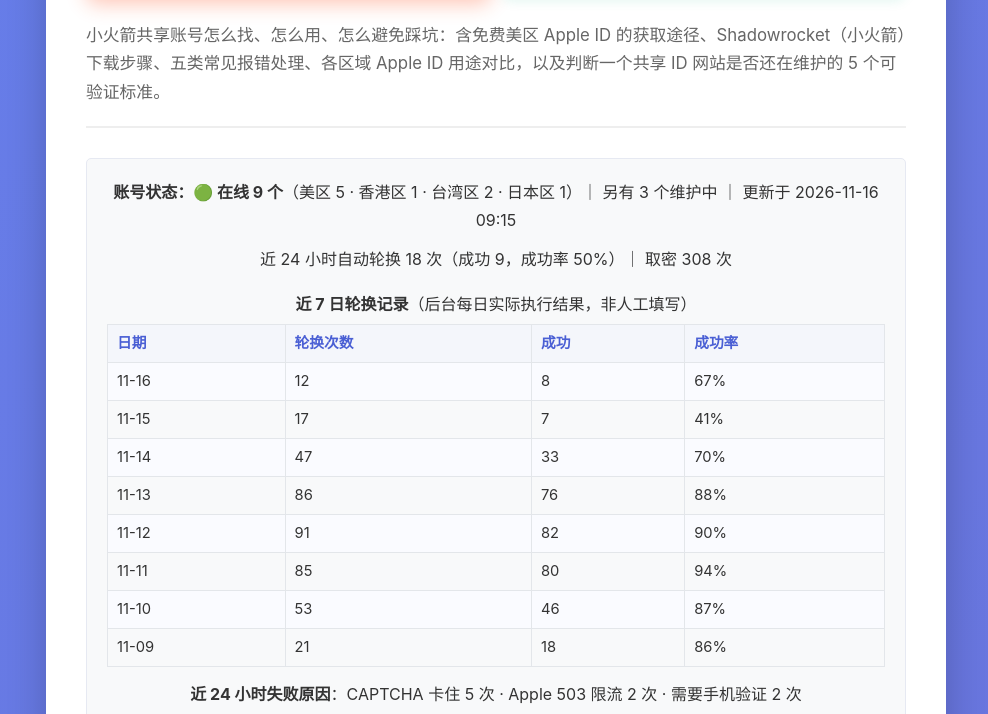
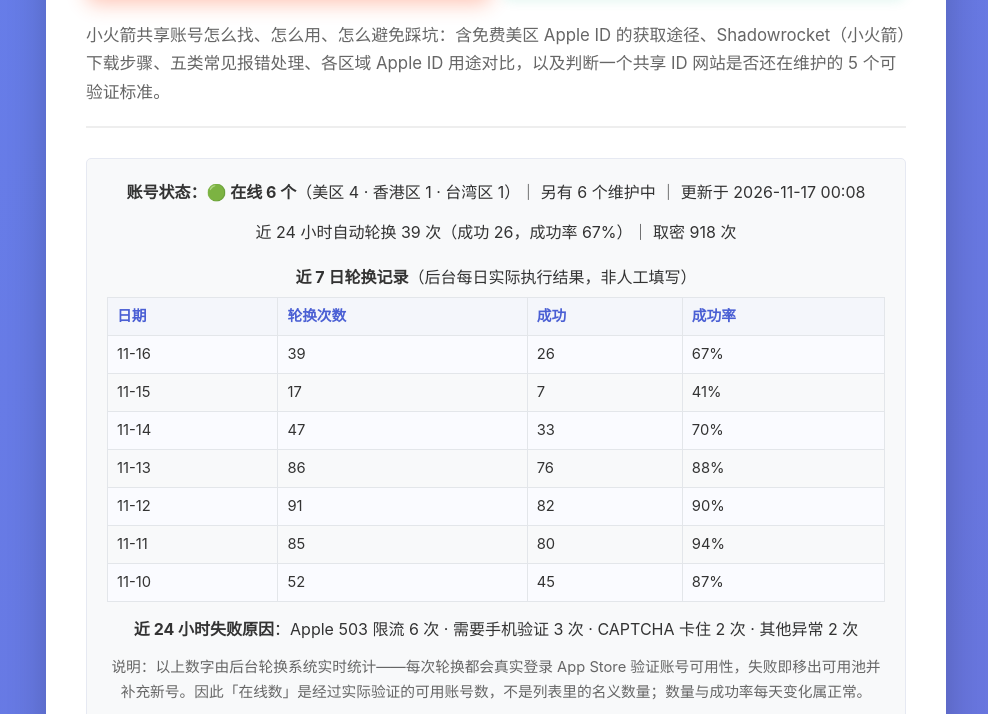
Before and after one commit to gulliblerea/-id-, a plain HTML site: page index.html in a window 1280 px wide. Shown: the part 220-934 px from the top of the page, without its empty margins (144-1132 px from the left). Drawn offline with Linux system fonts and the light colour scheme.

Commit message:
data: 更新 /-id-/ 今日账号状态（2026-11-17，在线 6）

```diff
--- a/index.html
+++ b/index.html
@@ -175,21 +175,20 @@ box-shadow:0 4px 12px rgba(16,185,129,.12)}
 
         <div class="link-box cta-top">
             <!-- DAILY_STATUS_START -->
-            <p><strong>账号状态：🟢 在线 9 个</strong>（美区 5 · 香港区 1 · 台湾区 2 · 日本区 1）｜ 另有 3 个维护中 ｜ 更新于 2026-11-16 09:15</p>
-            <p>近 24 小时自动轮换 18 次（成功 9，成功率 50%）｜ 取密 308 次</p>
+            <p><strong>账号状态：🟢 在线 6 个</strong>（美区 4 · 香港区 1 · 台湾区 1）｜ 另有 6 个维护中 ｜ 更新于 2026-11-17 00:08</p>
+            <p>近 24 小时自动轮换 39 次（成功 26，成功率 67%）｜ 取密 918 次</p>
             <p style="margin:18px 0 6px;"><strong>近 7 日轮换记录</strong>（后台每日实际执行结果，非人工填写）</p>
             <table style="width:100%;border-collapse:collapse;margin:0 0 14px;font-size:.92em;">
             <tr><th style="border:1px solid #e3e6ea;padding:6px 9px;background:#f4f6fb;text-align:left;">日期</th><th style="border:1px solid #e3e6ea;padding:6px 9px;background:#f4f6fb;text-align:left;">轮换次数</th><th style="border:1px solid #e3e6ea;padding:6px 9px;background:#f4f6fb;text-align:left;">成功</th><th style="border:1px solid #e3e6ea;padding:6px 9px;background:#f4f6fb;text-align:left;">成功率</th></tr>
-            <tr><td style="border:1px solid #e3e6ea;padding:6px 9px;">11-16</td><td style="border:1px solid #e3e6ea;padding:6px 9px;">12</td><td style="border:1px solid #e3e6ea;padding:6px 9px;">8</td><td style="border:1px solid #e3e6ea;padding:6px 9px;">67%</td></tr>
+            <tr><td style="border:1px solid #e3e6ea;padding:6px 9px;">11-16</td><td style="border:1px solid #e3e6ea;padding:6px 9px;">39</td><td style="border:1px solid #e3e6ea;padding:6px 9px;">26</td><td style="border:1px solid #e3e6ea;padding:6px 9px;">67%</td></tr>
             <tr><td style="border:1px solid #e3e6ea;padding:6px 9px;">11-15</td><td style="border:1px solid #e3e6ea;padding:6px 9px;">17</td><td style="border:1px solid #e3e6ea;padding:6px 9px;">7</td><td style="border:1px solid #e3e6ea;padding:6px 9px;">41%</td></tr>
             <tr><td style="border:1px solid #e3e6ea;padding:6px 9px;">11-14</td><td style="border:1px solid #e3e6ea;padding:6px 9px;">47</td><td style="border:1px solid #e3e6ea;padding:6px 9px;">33</td><td style="border:1px solid #e3e6ea;padding:6px 9px;">70%</td></tr>
             <tr><td style="border:1px solid #e3e6ea;padding:6px 9px;">11-13</td><td style="border:1px solid #e3e6ea;padding:6px 9px;">86</td><td style="border:1px solid #e3e6ea;padding:6px 9px;">76</td><td style="border:1px solid #e3e6ea;padding:6px 9px;">88%</td></tr>
             <tr><td style="border:1px solid #e3e6ea;padding:6px 9px;">11-12</td><td style="border:1px solid #e3e6ea;padding:6px 9px;">91</td><td style="border:1px solid #e3e6ea;padding:6px 9px;">82</td><td style="border:1px solid #e3e6ea;padding:6px 9px;">90%</td></tr>
             <tr><td style="border:1px solid #e3e6ea;padding:6px 9px;">11-11</td><td style="border:1px solid #e3e6ea;padding:6px 9px;">85</td><td style="border:1px solid #e3e6ea;padding:6px 9px;">80</td><td style="border:1px solid #e3e6ea;padding:6px 9px;">94%</td></tr>
-            <tr><td style="border:1px solid #e3e6ea;padding:6px 9px;">11-10</td><td style="border:1px solid #e3e6ea;padding:6px 9px;">53</td><td style="border:1px solid #e3e6ea;padding:6px 9px;">46</td><td style="border:1px solid #e3e6ea;padding:6px 9px;">87%</td></tr>
-            <tr><td style="border:1px solid #e3e6ea;padding:6px 9px;">11-09</td><td style="border:1px solid #e3e6ea;padding:6px 9px;">21</td><td style="border:1px solid #e3e6ea;padding:6px 9px;">18</td><td style="border:1px solid #e3e6ea;padding:6px 9px;">86%</td></tr>
+            <tr><td style="border:1px solid #e3e6ea;padding:6px 9px;">11-10</td><td style="border:1px solid #e3e6ea;padding:6px 9px;">52</td><td style="border:1px solid #e3e6ea;padding:6px 9px;">45</td><td style="border:1px solid #e3e6ea;padding:6px 9px;">87%</td></tr>
             </table>
-            <p><strong>近 24 小时失败原因</strong>：CAPTCHA 卡住 5 次 · Apple 503 限流 2 次 · 需要手机验证 2 次</p>
+            <p><strong>近 24 小时失败原因</strong>：Apple 503 限流 6 次 · 需要手机验证 3 次 · CAPTCHA 卡住 2 次 · 其他异常 2 次</p>
             <p style="color:#666;font-size:.92em;">说明：以上数字由后台轮换系统实时统计——每次轮换都会真实登录 App Store 验证账号可用性，失败即移出可用池并补充新号。因此「在线数」是经过实际验证的可用账号数，不是列表里的名义数量；数量与成功率每天变化属正常。</p>
             <!-- DAILY_STATUS_END -->
             <p><a href="https://id.tangping.icu" target="_blank" rel="noopener">前往免费美区 Apple ID 实时获取页</a></p>
--- a/sitemap.xml
+++ b/sitemap.xml
@@ -2,7 +2,7 @@
 <urlset xmlns="http://www.sitemaps.org/schemas/sitemap/0.9">
   <url>
     <loc>https://gulliblerea.github.io/-id-/</loc>
-    <lastmod>2026-11-16</lastmod>
+    <lastmod>2026-11-17</lastmod>
     <changefreq>daily</changefreq>
     <priority>1.0</priority>
   </url>
```
